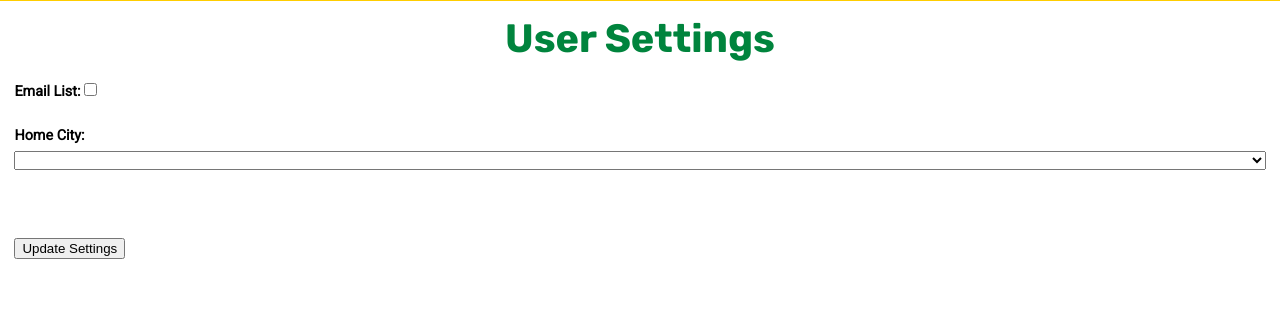
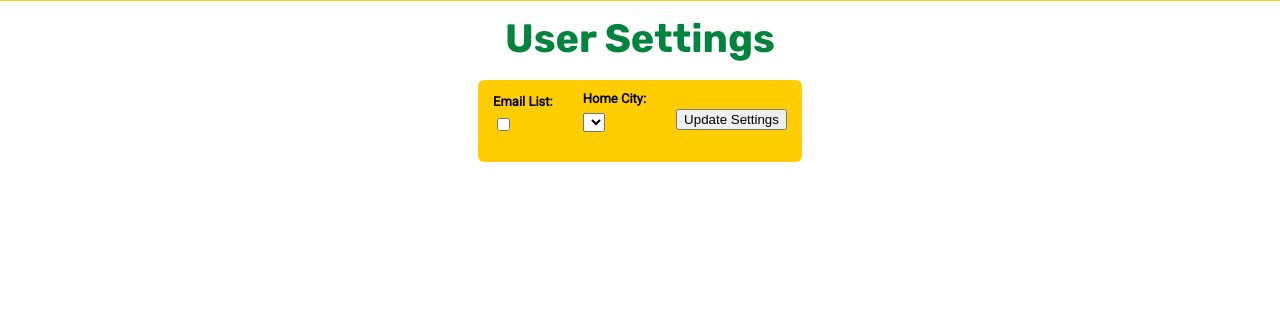
Before and after one commit to EricHarrison72/gitGoblins, a Flask app: page /settings in a window 1280 px wide. Shown: the part 54-380 px from the top of the page. Run offline with Flask 3, Linux system fonts and the light colour scheme; the visitor is signed in with stand-in values (Sample User, id 1); data comes from the database, SQL or seed files in the repository; data that the repository does not hold is empty.

Commit message:
Improve user settings page formatting

```diff
--- a/Code/weatherApp/templates/settings.html.jinja
+++ b/Code/weatherApp/templates/settings.html.jinja
@@ -9,17 +9,23 @@
 {% endblock %}
 
 {% block content %}
-  <form id="userSettingsForm" method="post" action="{{ url_for('views.settings') }}">
-    <div style="display: flex; align-items: center;">
-      <label for="emailList">Email List:</label>
-      <input type="checkbox" id="emailList" name="emailList" {% if user.emailList %} checked {% endif %}>
-    </div>
-    <br>
+<div class="centered-content">
+  <form id="userSettingsForm" method="post" action="{{ url_for('settings.settings') }}">
 
-    {{ selectors.select_location(cities, user.cityId) }}<br><br>
-
-    <div class="button-container">
-      <button type="submit" class="button-style">Update Settings</button>
-    </div>
+    <table class='select-table' style="display:flex; padding-top: 10px;">
+          <tr>
+            <td>
+              <label for="emailList">Email List:</label>
+              <input type="checkbox" id="emailList" name="emailList" {% if user.emailList %} checked {% endif %}>
+            </td>
+            <td>
+              {{ selectors.select_location(cities, user.cityId) }}
+            </td>
+            <td>
+              <button type="submit">Update Settings</button>
+            </td>
+          </tr>
+        </table>
   </form>
+</div>
 {% endblock %}
```
